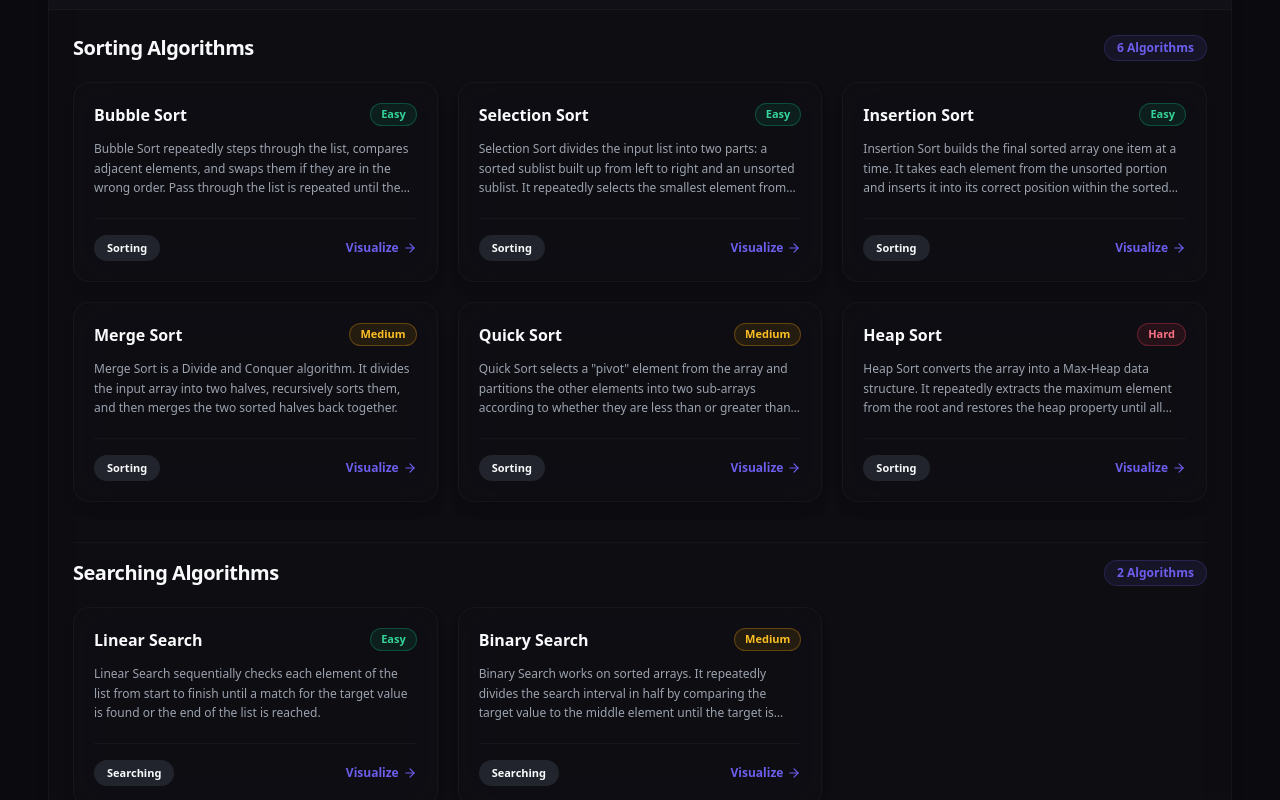
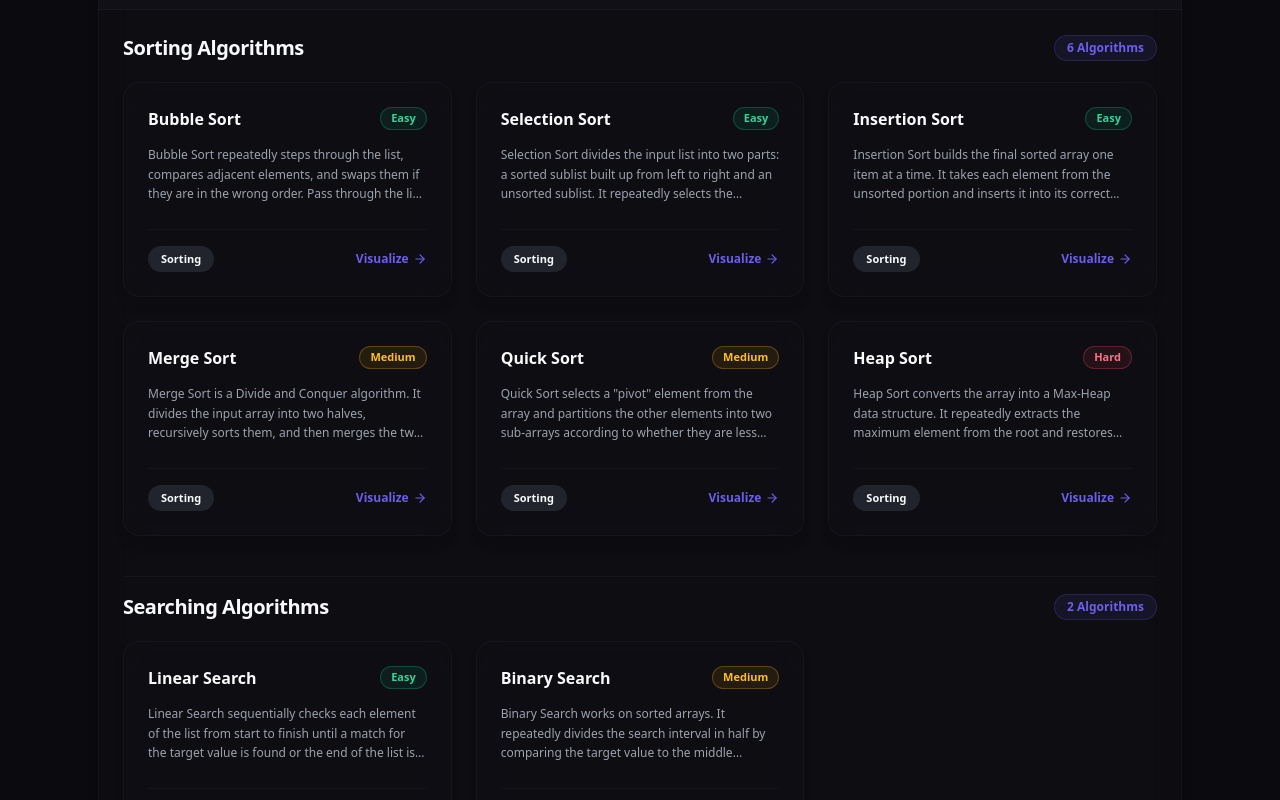
Before and after one commit to sachin11p12/Algorithm-Visualizer, a Next.js app in the folder Frontend/: page /algo in a window 1280 px wide. Shown: the part 280-1080 px from the top of the page. Built offline with nearby package versions, Linux system fonts and the light colour scheme.

Commit message:
feat: implement algorithm selection landing page with grid layout and data structure info

```diff
--- a/Frontend/app/algo/page.tsx
+++ b/Frontend/app/algo/page.tsx
@@ -51,10 +51,10 @@ function ExactAlgorithmCard({
   return (
     <Link
       href={href}
-      className="group flex flex-col justify-between glass-card bg-card/60 border border-border/50 rounded-2xl p-5 hover:border-primary/60 hover:shadow-xl transition-all duration-300"
+      className="group flex flex-col justify-between glass-card bg-card/60 border border-border/50 rounded-2xl p-6 min-h-[215px] hover:border-primary/70 hover:-translate-y-1.5 hover:shadow-[0_14px_35px_-8px_rgba(168,85,247,0.22)] transition-all duration-300 ease-out"
     >
       {/* Top Header Row */}
-      <div className="space-y-3">
+      <div className="space-y-3.5">
         <div className="flex items-start justify-between gap-2">
           <h3 className="text-base font-bold text-foreground group-hover:text-primary transition-colors">
             {info.name}
@@ -68,13 +68,13 @@ function ExactAlgorithmCard({
             {difficulty}
           </span>
         </div>
-        <p className="text-xs text-muted-foreground leading-relaxed line-clamp-3 min-h-[52px]">
+        <p className="text-xs text-muted-foreground leading-relaxed line-clamp-3 min-h-[58px]">
           {info.description}
         </p>
       </div>
 
       {/* Bottom Footer Row */}
-      <div className="flex items-center justify-between mt-5 pt-4 border-t border-border/40">
+      <div className="flex items-center justify-between mt-6 pt-4 border-t border-border/40">
         <span className="text-[11px] font-semibold px-3 py-1 rounded-full bg-secondary text-secondary-foreground border border-border/40 capitalize">
           {info.category === 'sorting' ? 'Sorting' : 'Searching'}
         </span>
@@ -94,7 +94,7 @@ export default function AlgoPage() {
     <div className="min-h-screen flex flex-col bg-background text-foreground transition-colors duration-300">
       <Header view="home" />
 
-      <div className="flex-1 px-6 lg:px-12 py-10 max-w-[1280px] mx-auto w-full space-y-10">
+      <div className="flex-1 px-6 lg:px-12 py-10 max-w-[1180px] mx-auto w-full space-y-10">
         {/* Page Hero */}
         <div className="space-y-2 pt-2">
           <h1 className="text-3xl sm:text-4xl font-extrabold text-foreground tracking-tight">
@@ -177,7 +177,7 @@ export default function AlgoPage() {
               </div>
 
               {/* 3-Column Grid */}
-              <div className="grid grid-cols-1 sm:grid-cols-2 lg:grid-cols-3 gap-5">
+              <div className="grid grid-cols-1 sm:grid-cols-2 lg:grid-cols-3 gap-6">
                 {SORTING_ALGOS.map(({ key, difficulty }) => (
                   <ExactAlgorithmCard
                     key={key}
@@ -199,7 +199,7 @@ export default function AlgoPage() {
               </div>
 
               {/* 3-Column Grid */}
-              <div className="grid grid-cols-1 sm:grid-cols-2 lg:grid-cols-3 gap-5">
+              <div className="grid grid-cols-1 sm:grid-cols-2 lg:grid-cols-3 gap-6">
                 {SEARCHING_ALGOS.map(({ key, difficulty }) => (
                   <ExactAlgorithmCard
                     key={key}
```
